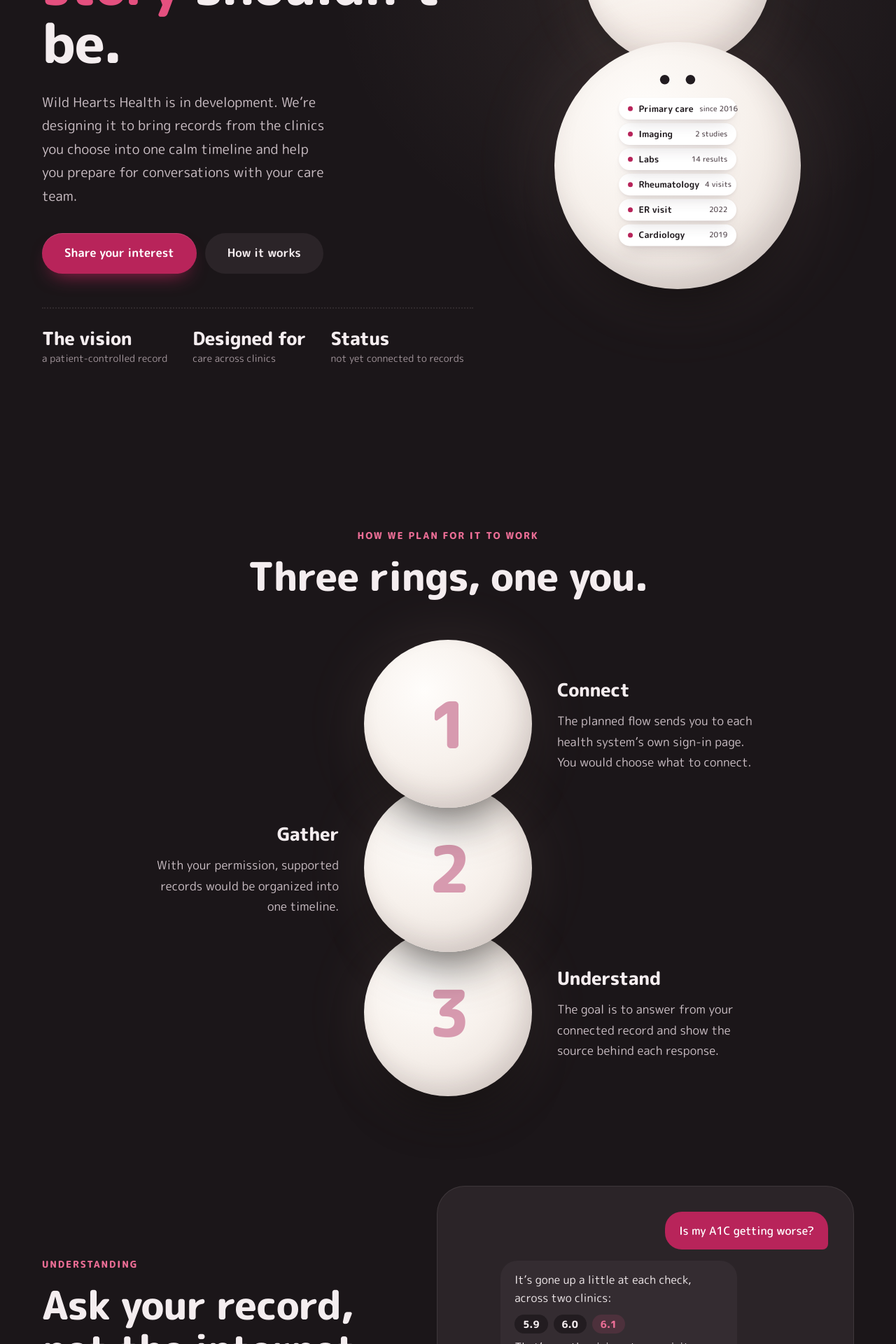
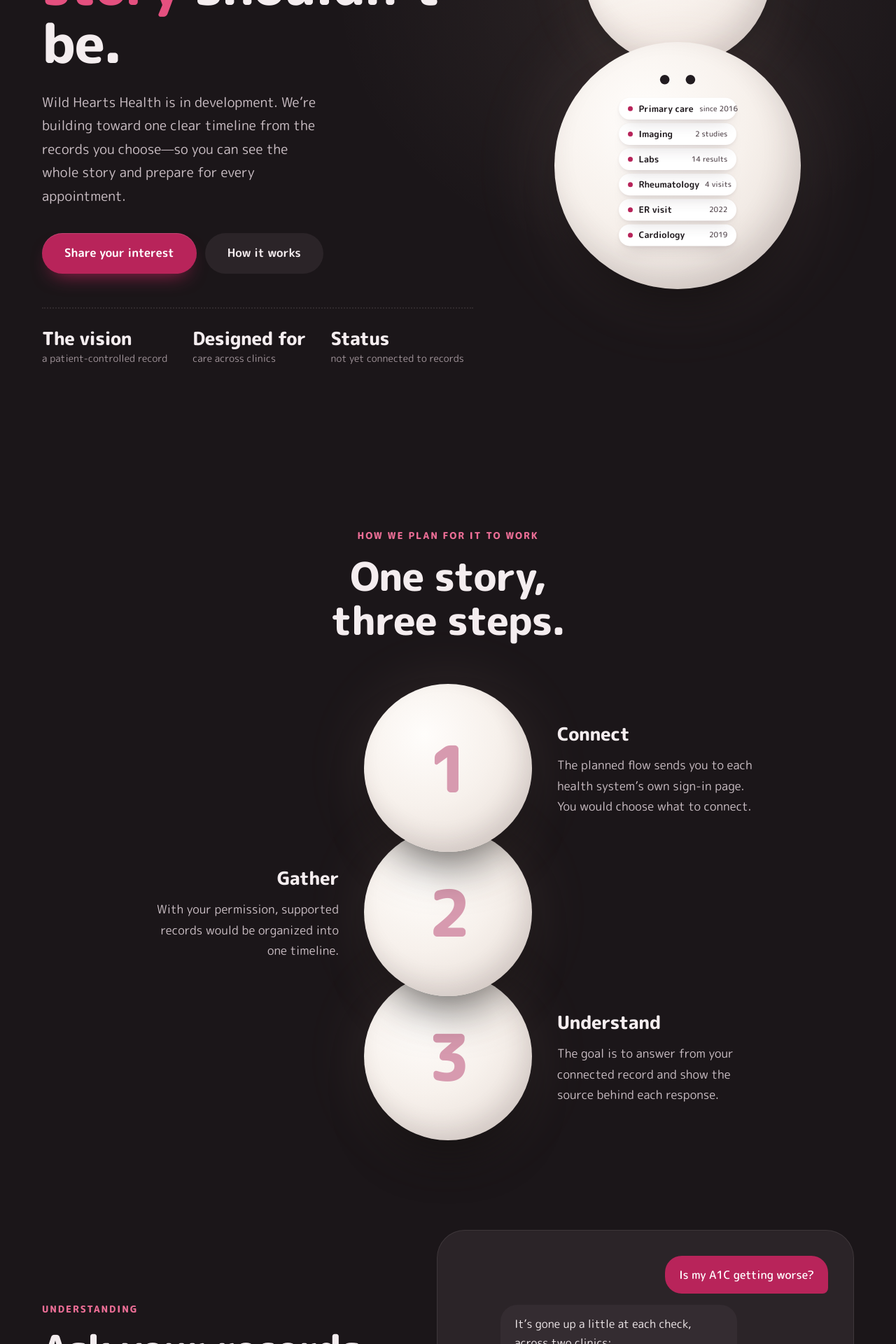
Before and after one commit to chardy-b/wildheartsai, a Next.js app: page / in a window 1280 px wide. Shown: the part 420-2340 px from the top of the page at 70% size. Built offline with nearby package versions, Linux system fonts and the light colour scheme; no server answers.

Commit message:
Strengthen the landing page story throughline

```diff
--- a/src/components/landing/Hero.tsx
+++ b/src/components/landing/Hero.tsx
@@ -13,9 +13,9 @@
           Your care is scattered. Your <em>story</em> shouldn’t be.
         </h1>
         <p className="lede">
-          Wild Hearts Health is in development. We’re designing it to bring
-          records from the clinics you choose into one calm timeline and help
-          you prepare for conversations with your care team.
+          Wild Hearts Health is in development. We’re building toward one clear
+          timeline from the records you choose—so you can see the whole story
+          and prepare for every appointment.
         </p>
         <div className="actions">
           <a className="btn btn-lg" href={CONTACT_HREF}>
--- a/src/components/landing/HowItWorks.tsx
+++ b/src/components/landing/HowItWorks.tsx
@@ -24,7 +24,7 @@
       aria-labelledby="how-title"
     >
       <p className="eyebrow">How we plan for it to work</p>
-      <h2 id="how-title">Three rings, one&nbsp;you.</h2>
+      <h2 id="how-title">One story, three&nbsp;steps.</h2>
       <ol className="chain">
         {STEPS.map((step, i) => (
           <li className="link" key={step.title}>
--- a/src/components/landing/Privacy.tsx
+++ b/src/components/landing/Privacy.tsx
@@ -1,7 +1,7 @@
 const PRINCIPLES = [
   {
     kicker: "SMART on FHIR",
-    title: "You would open every door",
+    title: "You would sign in through each health system",
     detail:
       "The planned flow keeps sign-in on your health system’s page so Wild Hearts would not receive your MyChart password.",
   },
--- a/src/components/landing/Specialist.tsx
+++ b/src/components/landing/Specialist.tsx
@@ -14,9 +14,9 @@
           <p className="eyebrow">Planned for specialist visits</p>
           <h2 id="specialist-title">A better handoff is the goal.</h2>
           <p>
-            We want to help you prepare a clean summary of the history you
-            choose, instead of re-telling it from the top at every first
-            appointment.
+            We want to help you prepare a clean summary of the parts of your
+            history you choose to share, so you don’t have to retell it from
+            the top at every first appointment.
           </p>
         </div>
         <ul className="summary" aria-label="What a future summary could include">
--- a/src/components/landing/Understanding.tsx
+++ b/src/components/landing/Understanding.tsx
@@ -5,7 +5,7 @@
     <section className="wrap section split" aria-labelledby="understanding-title">
       <div>
         <p className="eyebrow">Understanding</p>
-        <h2 id="understanding-title">Ask your record, not the internet.</h2>
+        <h2 id="understanding-title">Ask your records, not the internet.</h2>
         <p className="body">
           We’re exploring a way to ask about a result, trend or medication. A
           future version would answer from the records you connect, cite its
```
Also changed, not shown: 1 other file (tests, documents, lock files or other folders).
